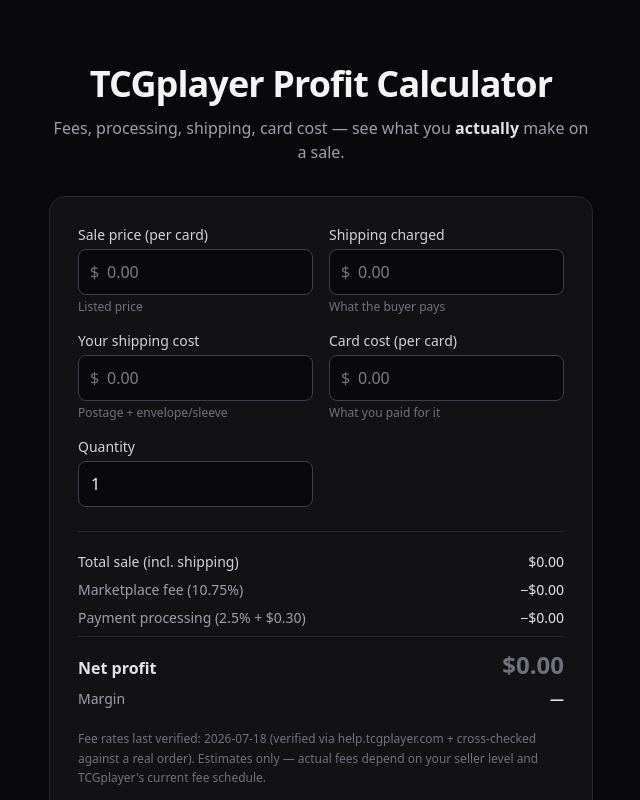
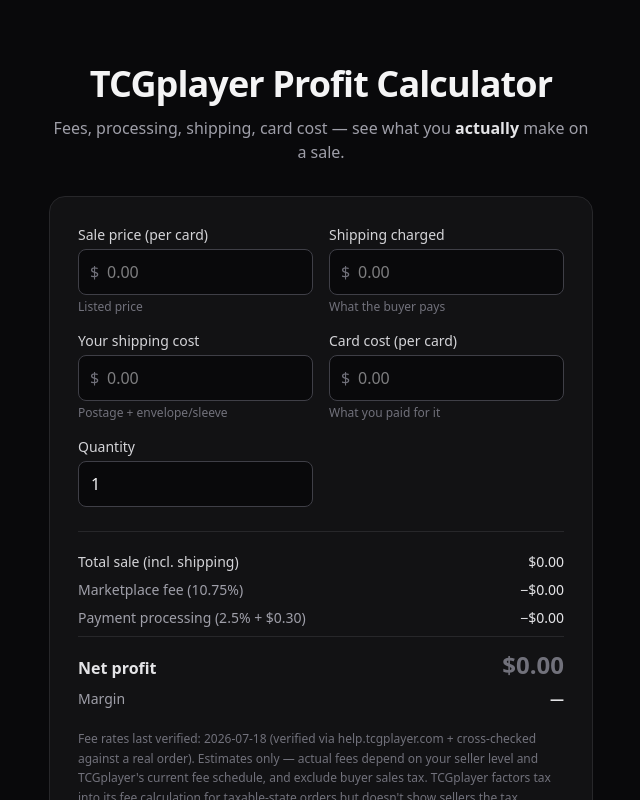
Before and after one commit to Maxdarkfire/tcg-profit-calculator, a Next.js app: page / in a window 1280 px wide. Shown: the top 800 px of the page, without its empty margins (319-959 px from the left). Built offline with nearby package versions, Linux system fonts and the light colour scheme.

Commit message:
Update Calculator.tsx

```diff
--- a/src/components/Calculator.tsx
+++ b/src/components/Calculator.tsx
@@ -120,7 +120,11 @@
       <p className="mt-5 text-xs leading-relaxed text-zinc-500">
         Fee rates last verified: {FEES.lastVerified}. Estimates only — actual
         fees depend on your seller level and TCGplayer&apos;s current fee
-        schedule.
+        schedule, and exclude buyer sales tax. TCGplayer factors tax into its
+        fee calculation for taxable-state orders but doesn&apos;t show sellers
+        the tax amount, so this calculator can&apos;t account for it — actual
+        fees may run higher than shown, especially on higher-value sales to
+        taxable states.
       </p>
     </div>
   );
```
